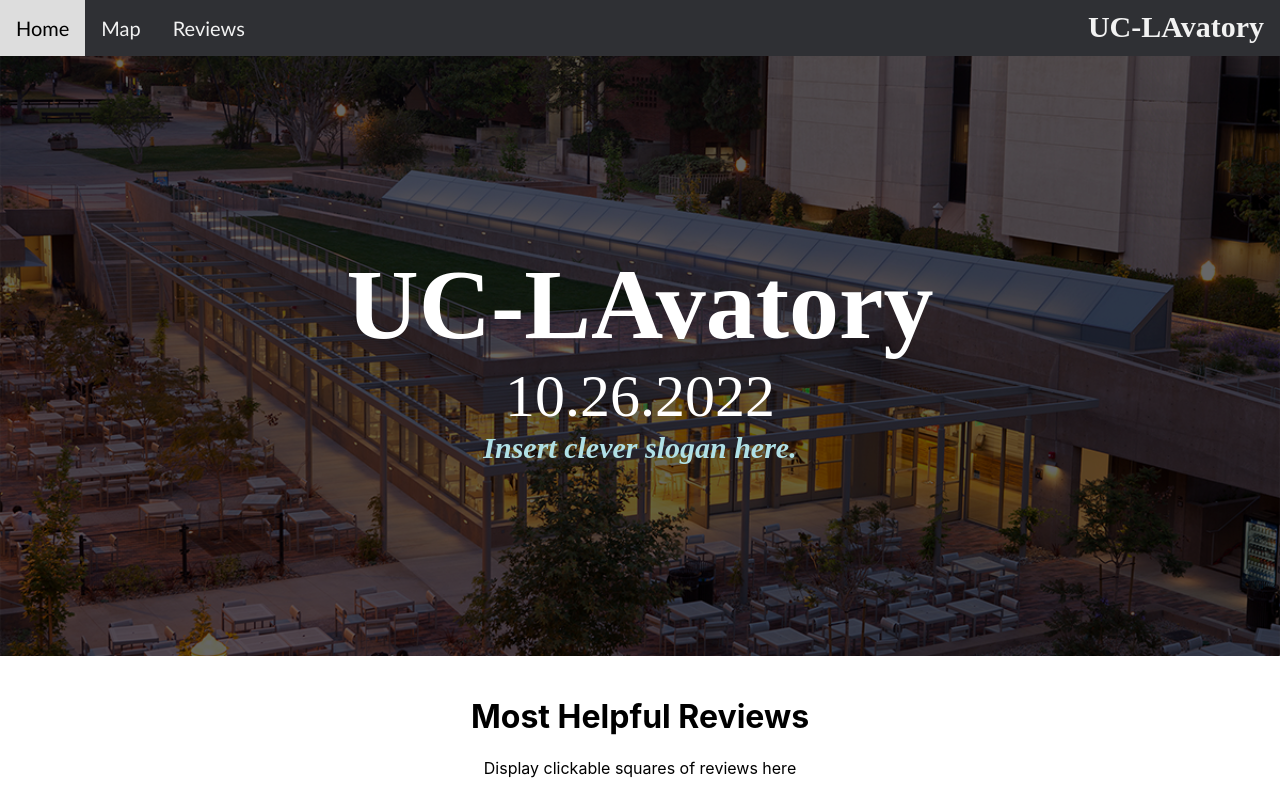
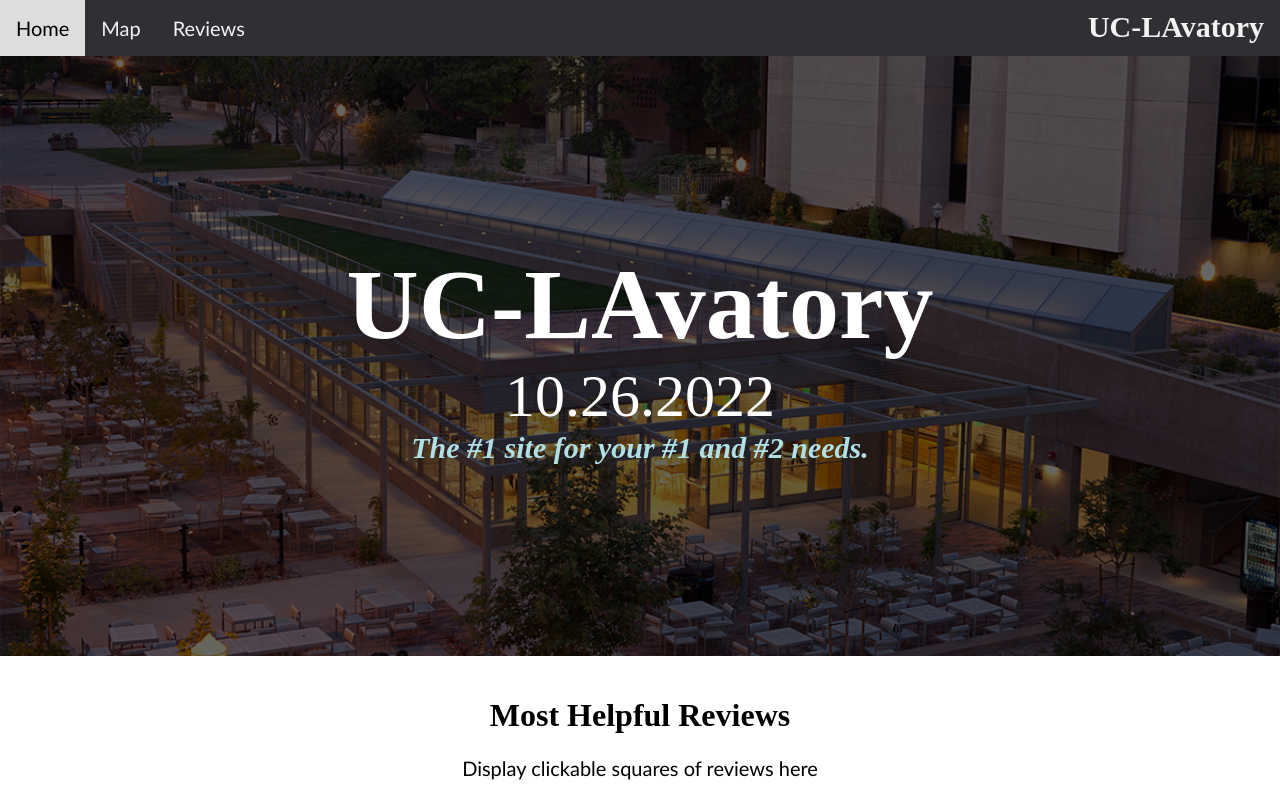
Before and after one commit to jameszhang-cs/UC-LAvatory, a React (Create React App) app in the folder uc-lavatory/: page / in a window 1280 px wide. Built offline with nearby package versions, Linux system fonts and the light colour scheme.

Commit message:
Homepage slogan.

```diff
--- a/uc-lavatory/src/pages/Homepage.css
+++ b/uc-lavatory/src/pages/Homepage.css
@@ -10,7 +10,7 @@
     transition: all 0.3s ease;
     }
 
-.Homepage .Banner{
+.Banner{
     display: flex;
     align-items: center;
     width: 100%;
@@ -91,3 +91,13 @@
     92% {opacity: 0;}
     100% {opacity: 1;}
   }
+
+  h1{
+    font-family: Century Gothic;
+  }
+
+  p {
+    font-family: 'Gill Sans', 'Gill Sans MT', Calibri, 'Trebuchet MS', sans-serif;
+    font-size: 20px;
+
+  }
--- a/uc-lavatory/src/pages/Homepage.js
+++ b/uc-lavatory/src/pages/Homepage.js
@@ -15,7 +15,7 @@ const Homepage = () => {
                 <span className="BannerText">
                     <h1>UC-LAvatory</h1>
                     <h2>{date}</h2>
-                    <h3>Insert clever slogan here.</h3>
+                    <h3>The #1 site for your #1 and #2 needs.</h3>
                 </span>
                 <img className="HeroImage" src={ucla_royce} alt="Royce Hall" />
                 <img className="HeroImage" src={ucla_pritzker} alt="Pritzker Hall" />
--- a/uc-lavatory/src/pages/Reviews.js
+++ b/uc-lavatory/src/pages/Reviews.js
@@ -14,7 +14,7 @@ const HomePage = () => {
         <body>
             <div className="row">
                 <div className="column side">
-                        <h1>UC-Lavatory</h1>
+                        <h1>UC-LAvatory</h1>
                         <p>Visit a restroom recently?</p>
                         <p>Feel strongly about your pee and/or poo?</p>
                         <p><b>Click the button below to tell the world how you feel!</b></p>
```
